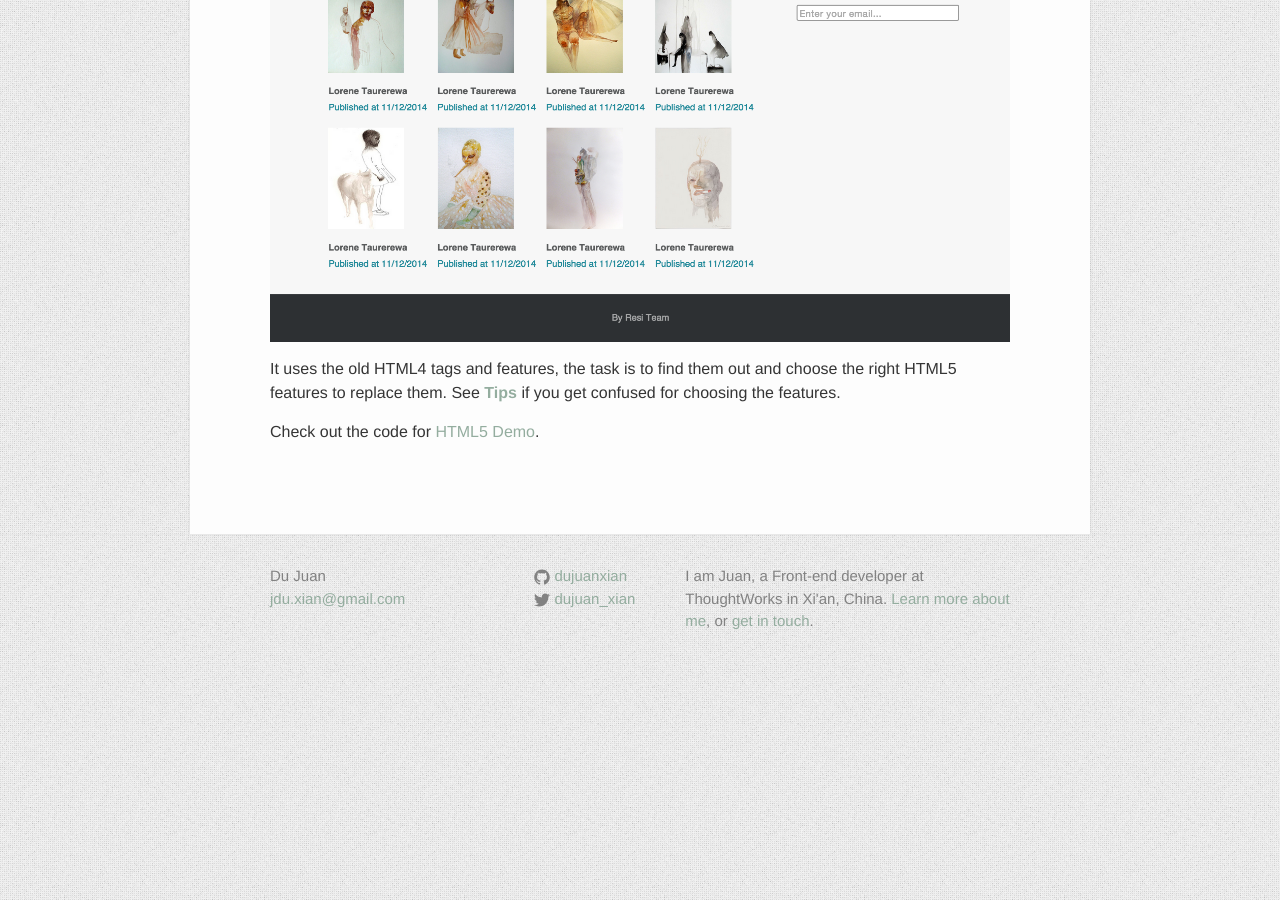
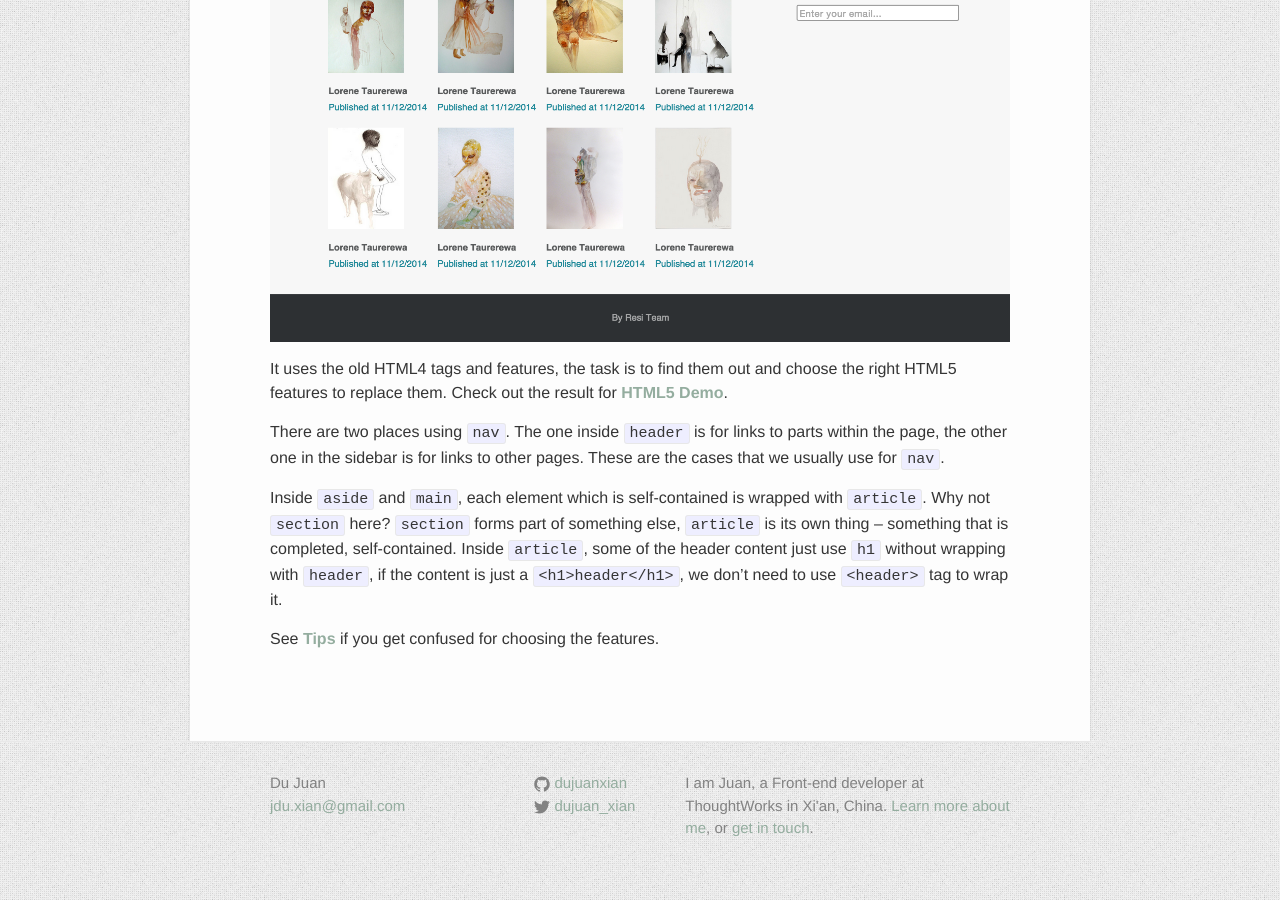
Before and after one commit to dujuanxian/dujuanxian.github.com, a Jekyll site: the page built from _posts/2014-12-14-frontend-workshop-02-html5-new-features.markdown, in a window 1280 px wide and 900 px high, scrolled down 743 px. Built offline with Jekyll 4.4.1, drawn with Linux system fonts in a browser that asks for light colours; some web fonts are replaced.

Commit message:
update the content for frontend workshop 02 for html5 new features

```diff
--- a/_posts/2014-12-14-frontend-workshop-02-html5-new-features.markdown
+++ b/_posts/2014-12-14-frontend-workshop-02-html5-new-features.markdown
@@ -6,15 +6,22 @@ category: UI
 ---
 
 After getting familiar with the [HTML5 new features][html5-new-features],
-it is the time to start a game to refactor the legacy HTML4 page. Check the code [here](https://github.com/dujuanxian/art_gallery_html4).
+it is the time to start a game to refactor the legacy HTML4 page. Check the code **[here](https://github.com/dujuanxian/art_gallery_html4)**.
 
 The example is an art gallery site. Open the html4.html in your browser, and you will see it as following image.
 
 ![HTML4 demo screenshot](/images/2014-12-14-frontend-workshop-02-html5-new-features.png)
 
-It uses the old HTML4 tags and features, the task is to find them out and choose the right HTML5 features to replace them. See **[Tips][html5-new-features]**
-if you get confused for choosing the features.
+It uses the old HTML4 tags and features, the task is to find them out and choose the right HTML5 features to replace them.
+Check out the result for **[HTML5 Demo](https://github.com/dujuanxian/art_gallery_html5)**.
 
-Check out the code for [HTML5 Demo](https://github.com/dujuanxian/art_gallery_html5).
+There are two places using `nav`. The one inside `header` is for links to parts within the page, the other one in the sidebar is for links to other pages. These
+are the cases that we usually use for `nav`.
+
+Inside `aside` and `main`, each element which is self-contained is wrapped with `article`. Why not `section` here? `section` forms part of something else,
+`article` is its own thing -- something that is completed, self-contained. Inside `article`, some of the header content just use `h1` without wrapping with
+`header`, if the content is just a `<h1>header</h1>`, we don't need to use `<header>` tag to wrap it.
+
+See **[Tips][html5-new-features]** if you get confused for choosing the features.
 
 [html5-new-features]: {{ "/posts/ui/frontend-workshop-01-html5-new-features.html" | prepend: site.baseurl }}
```
